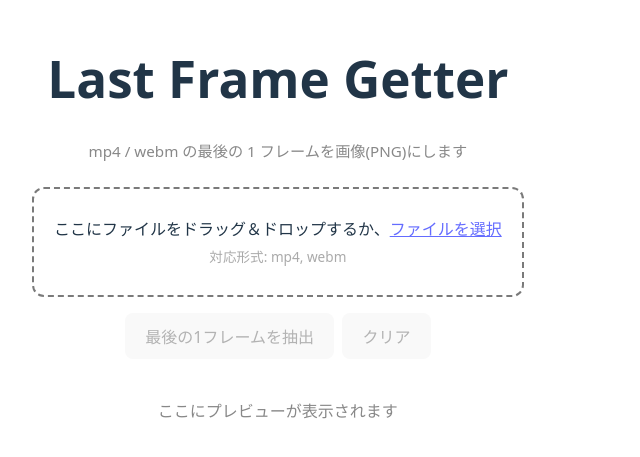
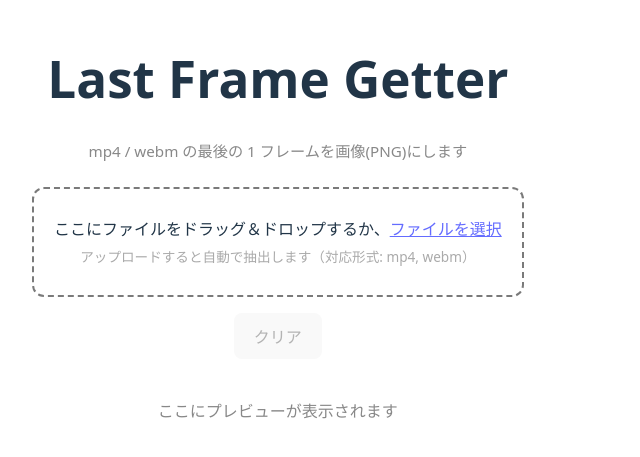
Before and after one commit to ozekimasaki/lastframe_getter, a React (Vite) app: page / in a window 1280 px wide. Shown: the part 157-614 px from the top of the page, without its empty margins (0-640 px from the left). Built offline with nearby package versions, Linux system fonts and the light colour scheme.

Commit message:
refactor(component): アップロード時に自動抽出へ変更・抽出ボタン削除

```diff
--- a/src/App.tsx
+++ b/src/App.tsx
@@ -1,4 +1,4 @@
-import { useCallback, useMemo, useRef, useState } from 'react'
+import { useCallback, useEffect, useRef, useState } from 'react'
 import './App.css'
 
 function App() {
@@ -9,8 +9,7 @@ function App() {
 	const [isDragging, setIsDragging] = useState(false)
 	const fileInputRef = useRef<HTMLInputElement | null>(null)
 	const videoRef = useRef<HTMLVideoElement | null>(null)
-
-	const isVideoSelected = useMemo(() => Boolean(videoFile), [videoFile])
+	const lastProcessedKeyRef = useRef<string | null>(null)
 
 	const handleFileChange = useCallback((e: React.ChangeEvent<HTMLInputElement>) => {
 		setError(null)
@@ -124,6 +123,18 @@ function App() {
 		}
 	}, [videoFile])
 
+	// アップロード/ドロップ時に自動抽出
+	useEffect(() => {
+		if (!videoFile) {
+			lastProcessedKeyRef.current = null
+			return
+		}
+		const key = `${videoFile.name}-${videoFile.size}-${videoFile.lastModified}`
+		if (lastProcessedKeyRef.current === key) return
+		lastProcessedKeyRef.current = key
+		void handleExtract()
+	}, [videoFile, handleExtract])
+
 	const handleClear = useCallback(() => {
 		setVideoFile(null)
 		if (imageUrl) URL.revokeObjectURL(imageUrl)
@@ -164,7 +175,7 @@ function App() {
 							ファイルを選択
 						</button>
 					</p>
-					<p className="hint">対応形式: mp4, webm</p>
+					<p className="hint">アップロードすると自動で抽出します（対応形式: mp4, webm）</p>
 					<input
 						ref={fileInputRef}
 						className="file-input"
@@ -176,9 +187,6 @@ function App() {
 			</section>
 
 			<div className="controls">
-				<button onClick={handleExtract} disabled={!isVideoSelected || isProcessing}>
-					{isProcessing ? '処理中…' : '最後の1フレームを抽出'}
-				</button>
 				<button onClick={handleClear} disabled={!videoFile && !imageUrl}>
 					クリア
 				</button>
```
